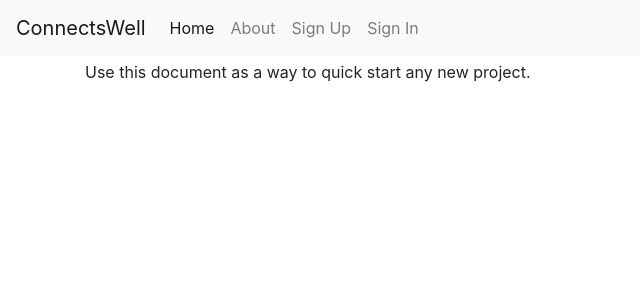
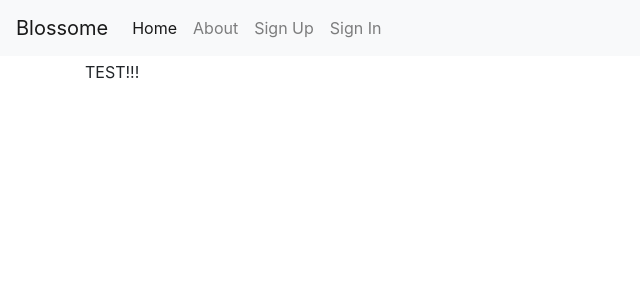
Before and after one commit to brandata/connectswell, a Django app: page /about/ in a window 1280 px wide. Shown: the top 300 px of the page, without its empty margins (0-640 px from the left). Run offline with Django 3.2, Linux system fonts and the light colour scheme; some libraries are stand-ins or nearby versions.

Commit message:
Small template changes

```diff
--- a/connectswell/templates/base.html
+++ b/connectswell/templates/base.html
@@ -3,7 +3,7 @@
   <head>
     <meta charset="utf-8">
     <meta http-equiv="x-ua-compatible" content="ie=edge">
-    <title>{% block title %}ConnectsWell{% endblock title %}</title>
+    <title>{% block title %}Blossome{% endblock title %}</title>
     <meta name="viewport" content="width=device-width, initial-scale=1.0">
     <meta name="description" content="">
     <meta name="author" content="">
@@ -39,7 +39,7 @@
         <button class="navbar-toggler navbar-toggler-right" type="button" data-toggle="collapse" data-target="#navbarSupportedContent" aria-controls="navbarSupportedContent" aria-expanded="false" aria-label="Toggle navigation">
           <span class="navbar-toggler-icon"></span>
         </button>
-        <a class="navbar-brand" href="{% url 'home' %}">ConnectsWell</a>
+        <a class="navbar-brand" href="{% url 'home' %}">Blossome</a>
 
         <div class="collapse navbar-collapse" id="navbarSupportedContent">
           <ul class="navbar-nav mr-auto">
--- a/connectswell/templates/pages/about.html
+++ b/connectswell/templates/pages/about.html
@@ -1 +1,5 @@
 {% extends "base.html" %}
+
+{% block content %}
+<p>TEST!!!</p>
+{% endblock content %}
```
Also changed, not shown: 1 other file.
